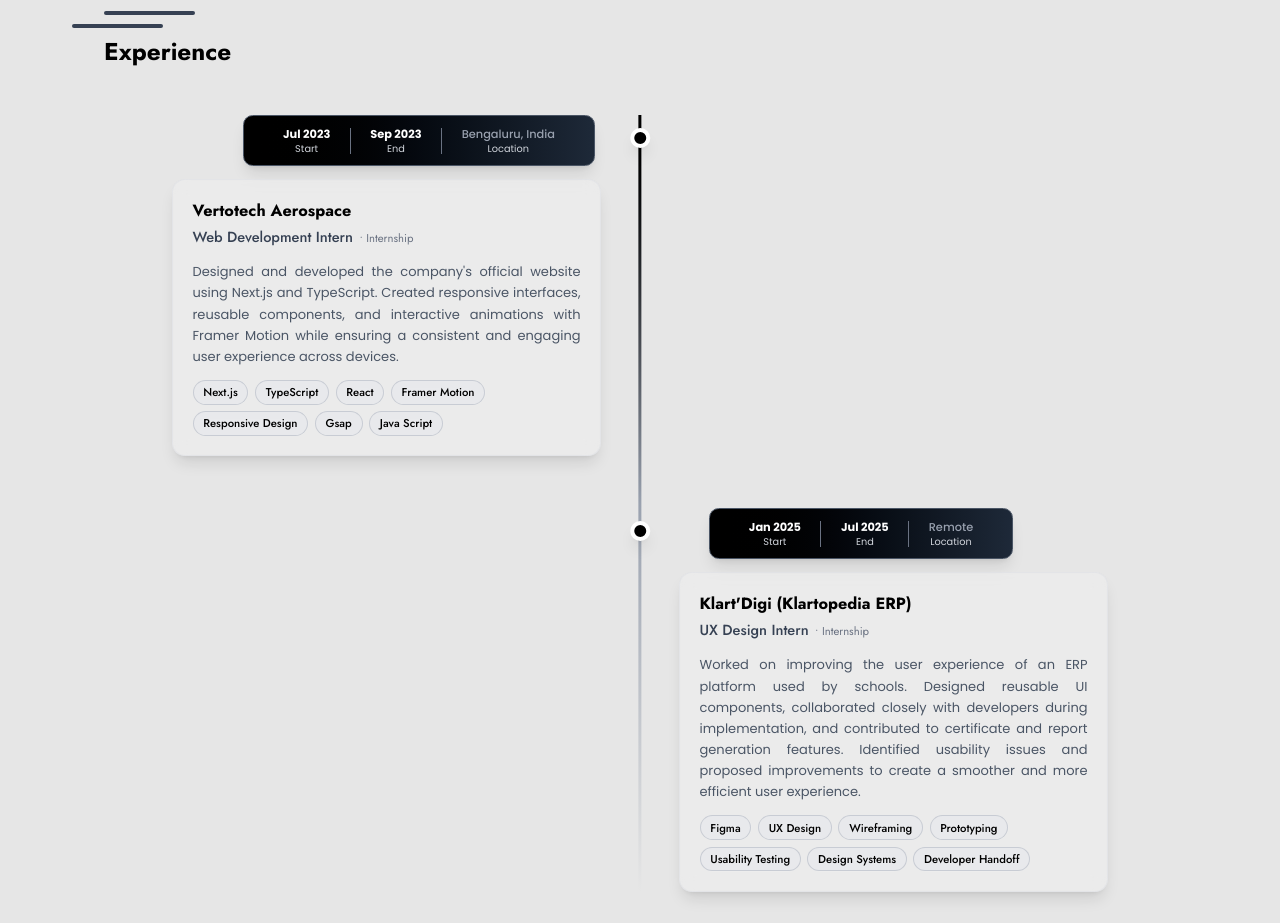
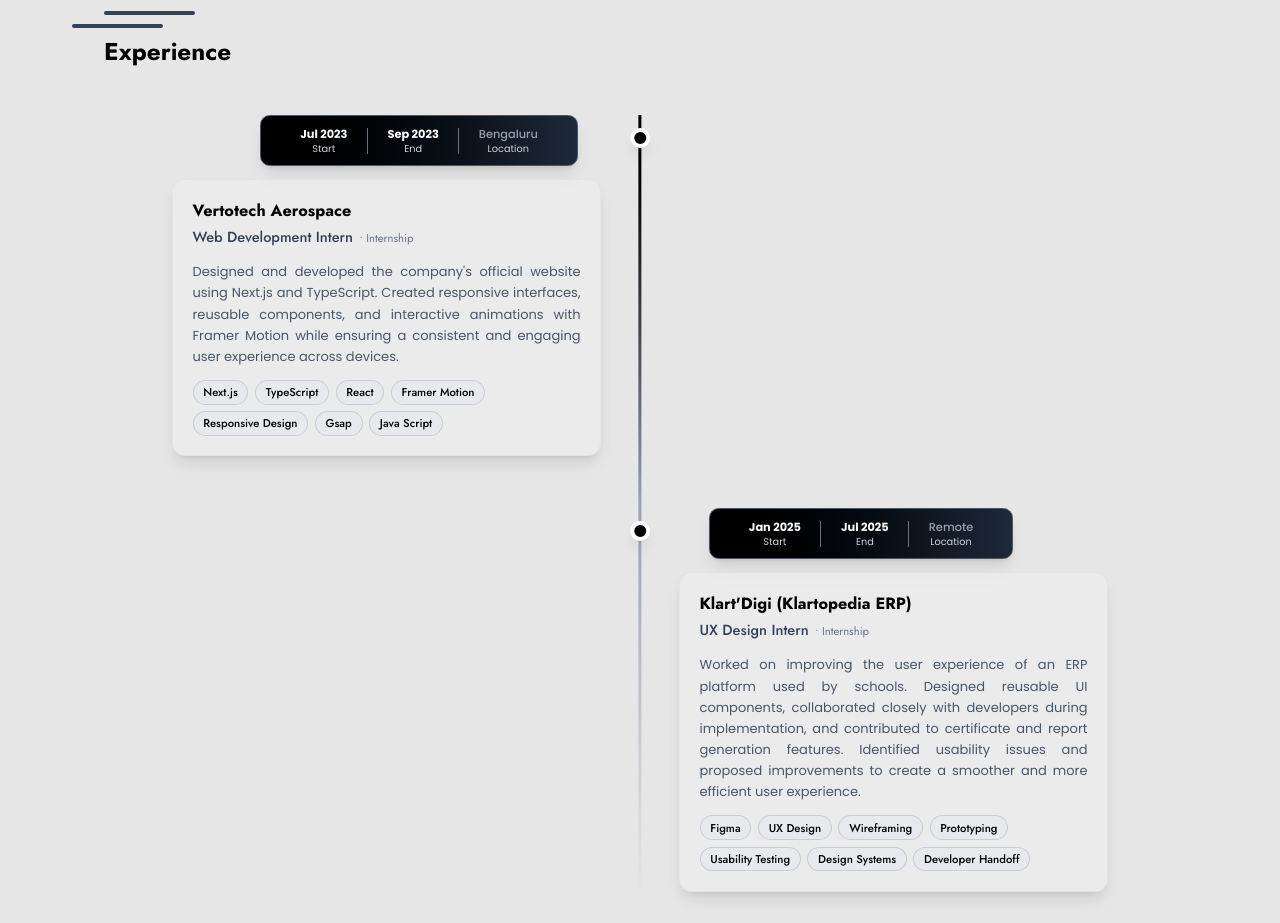
Before and after one commit to shreepaada/Shreepaada-M-C-portfolio, a Next.js app: page /about in a window 1280 px wide. Shown: the part 2460-3383 px from the top of the page. Built offline with nearby package versions, Linux system fonts and the light colour scheme.

Commit message:
changed experience

```diff
--- a/app/about/components/experience.jsx
+++ b/app/about/components/experience.jsx
@@ -31,7 +31,7 @@
 	company: "Vertotech Aerospace",
 	position: "Web Development Intern",
 	type: "Internship",
-	location: "Bengaluru, India",
+	location: "Bengaluru",
 	description:
 	"Designed and developed the company's official website using Next.js and TypeScript. Created responsive interfaces, reusable components, and interactive animations with Framer Motion while ensuring a consistent and engaging user experience across devices.",
 	skills: [
```
